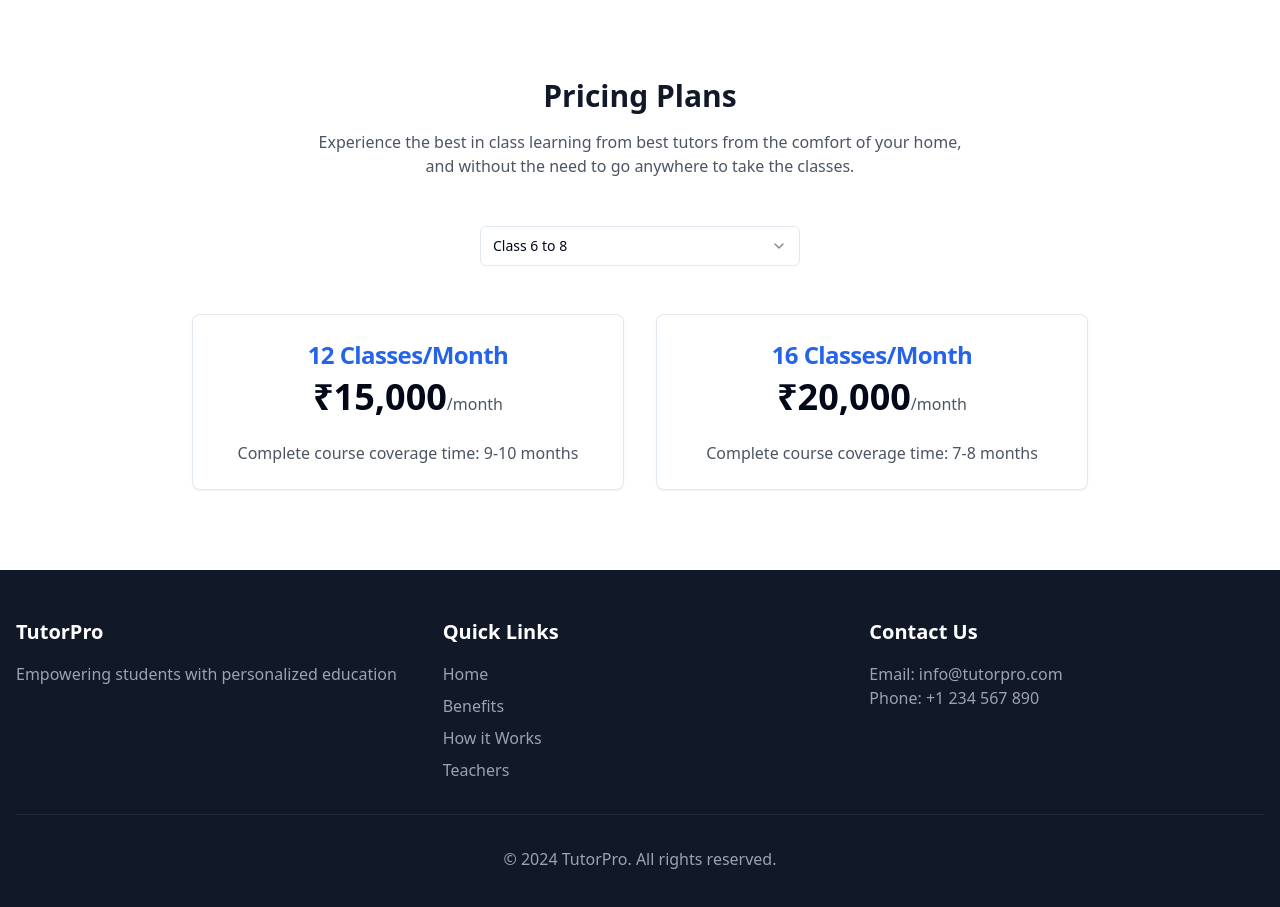
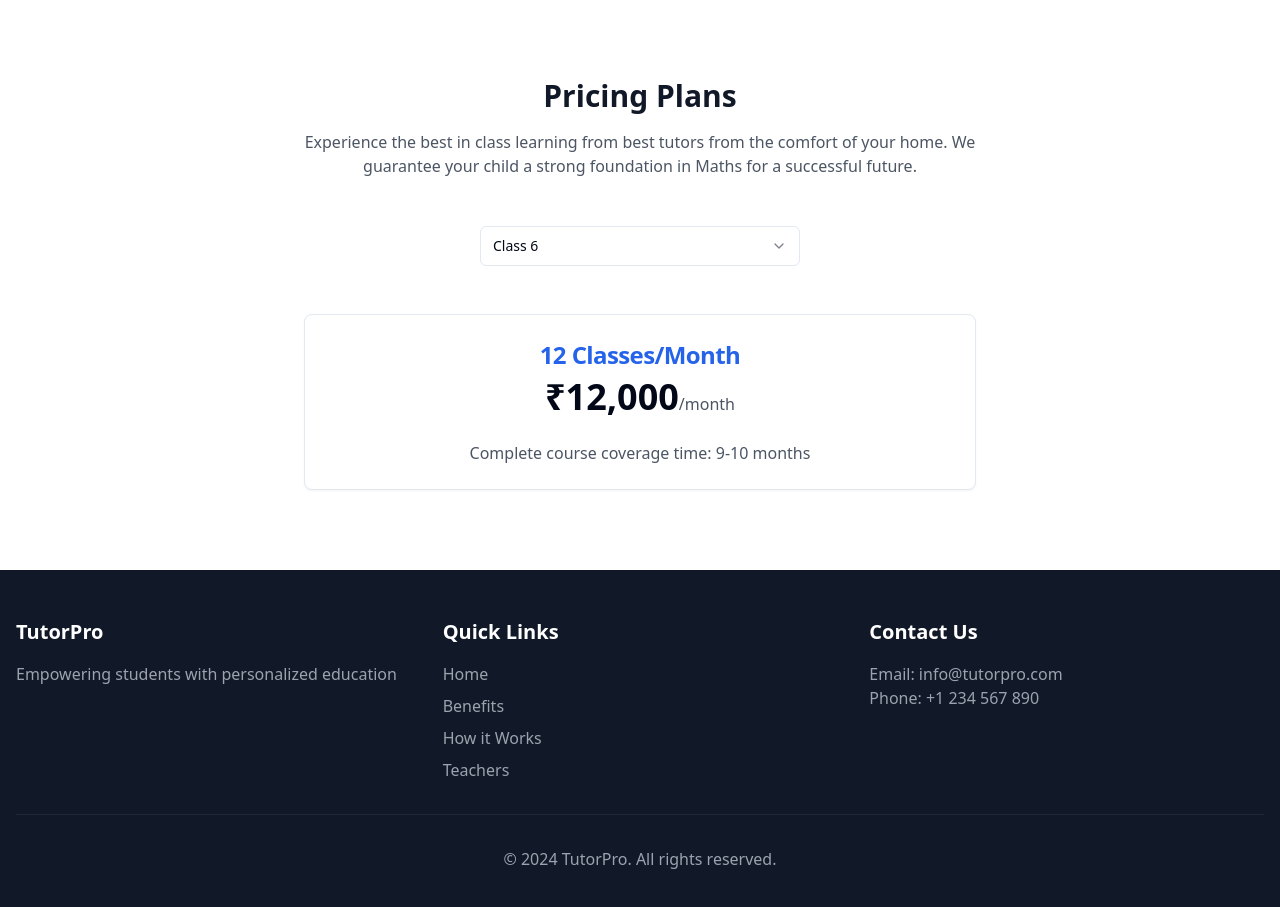
Before and after one commit to rcrahul60/tutor, a React (Vite) app: page / in a window 1280 px wide. Shown: the part 4040-4947 px from the top of the page. Built offline with nearby package versions, Linux system fonts and the light colour scheme.

Commit message:
Update Pricing Section Content
Replaced the existing pricing section with new headline and text. Added a dropdown for class selection with updated pricing details for Classes 6 to 12, including specific prices and course coverage times based on the selected class.
[skip gpt_engineer]

```diff
--- a/src/components/sections/PricingSection.tsx
+++ b/src/components/sections/PricingSection.tsx
@@ -2,47 +2,18 @@ import { useState } from "react";
 import { Card, CardContent, CardHeader, CardTitle } from "@/components/ui/card";
 import { Select, SelectContent, SelectItem, SelectTrigger, SelectValue } from "@/components/ui/select";
 
-const pricingData = {
-  "6-8": [
-    {
-      classes: 12,
-      price: 15000,
-      duration: "9-10",
-    },
-    {
-      classes: 16,
-      price: 20000,
-      duration: "7-8",
-    },
-  ],
-  "9-10": [
-    {
-      classes: 12,
-      price: 16000,
-      duration: "9-10",
-    },
-    {
-      classes: 16,
-      price: 21499,
-      duration: "7-8",
-    },
-  ],
-  "11-12": [
-    {
-      classes: 12,
-      price: 18000,
-      duration: "9-10",
-    },
-    {
-      classes: 16,
-      price: 24000,
-      duration: "7-8",
-    },
-  ],
+const pricingData: Record<string, { price: number; duration: string }> = {
+  "Class 6": { price: 12000, duration: "9-10" },
+  "Class 7": { price: 12000, duration: "9-10" },
+  "Class 8": { price: 12000, duration: "9-10" },
+  "Class 9": { price: 14000, duration: "9-10" },
+  "Class 10": { price: 14000, duration: "9-10" },
+  "Class 11": { price: 16000, duration: "10-12" },
+  "Class 12": { price: 16000, duration: "10-12" },
 };
 
 const PricingSection = () => {
-  const [selectedClass, setSelectedClass] = useState<keyof typeof pricingData>("6-8");
+  const [selectedClass, setSelectedClass] = useState<string>("Class 6");
 
   return (
     <section id="pricing" className="py-20 bg-white">
@@ -50,49 +21,46 @@ const PricingSection = () => {
         <div className="text-center mb-12">
           <h2 className="text-3xl font-bold text-gray-900 mb-4">Pricing Plans</h2>
           <p className="text-gray-600 max-w-2xl mx-auto">
-            Experience the best in class learning from best tutors from the comfort of your home,
-            and without the need to go anywhere to take the classes.
+            Experience the best in class learning from best tutors from the comfort of your home.
+            We guarantee your child a strong foundation in Maths for a successful future.
           </p>
         </div>
 
         <div className="max-w-xs mx-auto mb-12">
           <Select
             value={selectedClass}
-            onValueChange={(value) => setSelectedClass(value as keyof typeof pricingData)}
+            onValueChange={setSelectedClass}
           >
             <SelectTrigger className="w-full">
               <SelectValue placeholder="Select Class" />
             </SelectTrigger>
             <SelectContent>
-              <SelectItem value="6-8">Class 6 to 8</SelectItem>
-              <SelectItem value="9-10">Class 9 to 10</SelectItem>
-              <SelectItem value="11-12">Class 11 to 12</SelectItem>
+              {Object.keys(pricingData).map((className) => (
+                <SelectItem key={className} value={className}>
+                  {className}
+                </SelectItem>
+              ))}
             </SelectContent>
           </Select>
         </div>
 
-        <div className="grid md:grid-cols-2 gap-8 max-w-4xl mx-auto">
-          {pricingData[selectedClass].map((plan, index) => (
-            <Card
-              key={index}
-              className="text-center hover:shadow-lg transition-shadow"
-            >
+        <div className="max-w-2xl mx-auto">
+          <Card className="text-center hover:shadow-lg transition-shadow">
             <CardHeader>
               <CardTitle className="text-2xl font-bold text-primary">
-                  {plan.classes} Classes/Month
+                12 Classes/Month
               </CardTitle>
               <div className="mt-4">
-                  <span className="text-4xl font-bold">₹{plan.price.toLocaleString()}</span>
+                <span className="text-4xl font-bold">₹{pricingData[selectedClass].price.toLocaleString()}</span>
                 <span className="text-gray-600">/month</span>
               </div>
             </CardHeader>
             <CardContent className="space-y-4">
               <p className="text-gray-600">
-                  Complete course coverage time: {plan.duration} months
+                Complete course coverage time: {pricingData[selectedClass].duration} months
               </p>
             </CardContent>
           </Card>
-          ))}
         </div>
       </div>
     </section>
```
Lines whose indentation alone changed are shown as unchanged.
